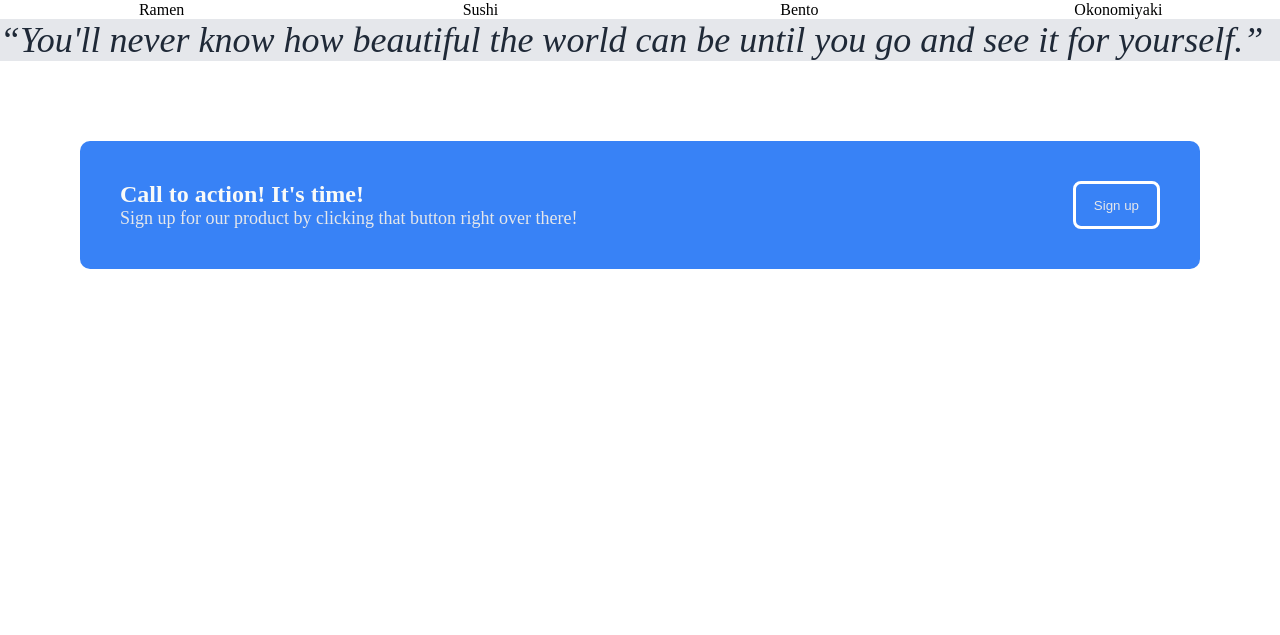
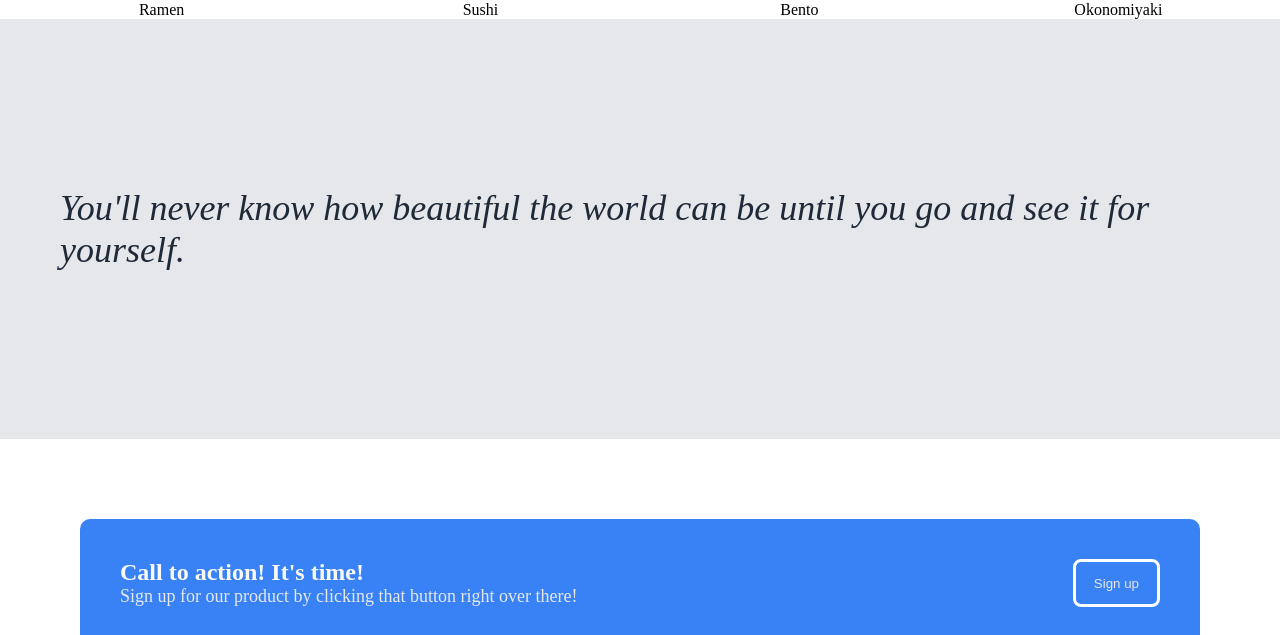
Before and after one commit to ryotal/Odin-Landing-Page, a plain HTML site: page index.html in a window 1280 px wide. Shown: the part 812-1447 px from the top of the page. Before the commit the page ends 1161 px from the top, so only its background shows below. Drawn offline with Linux system fonts and the light colour scheme.

Commit message:
Adding styles to .third-section size

```diff
--- a/index.html
+++ b/index.html
@@ -48,7 +48,7 @@
         </div>
     </div>
     <div class="third-section">
-        <q>You'll never know how beautiful the world can be until you go and see it for yourself.</q>
+        <p class="quote">You'll never know how beautiful the world can be until you go and see it for yourself.</p>
     </div>
     <div class="fourth-section">
         <div class="newsletter">
@@ -58,4 +58,4 @@
         <button>Sign up</button>
     </div>
 </body>
-</html>
+<g/html>
--- a/style.css
+++ b/style.css
@@ -91,7 +91,7 @@ img {
     padding:24px;
 }
 
-q {
+.quote {
     font-size:36px;
     font-weight:lighter;
     font-style: italic;
@@ -100,7 +100,12 @@ q {
 }
 
 .third-section {
+    display:flex;
     background-color: #E5E7EB;
+    min-height:300px;
+    justify-content:center;
+    align-items: center;
+    padding:60px;
 }
 
 h4 {
```
